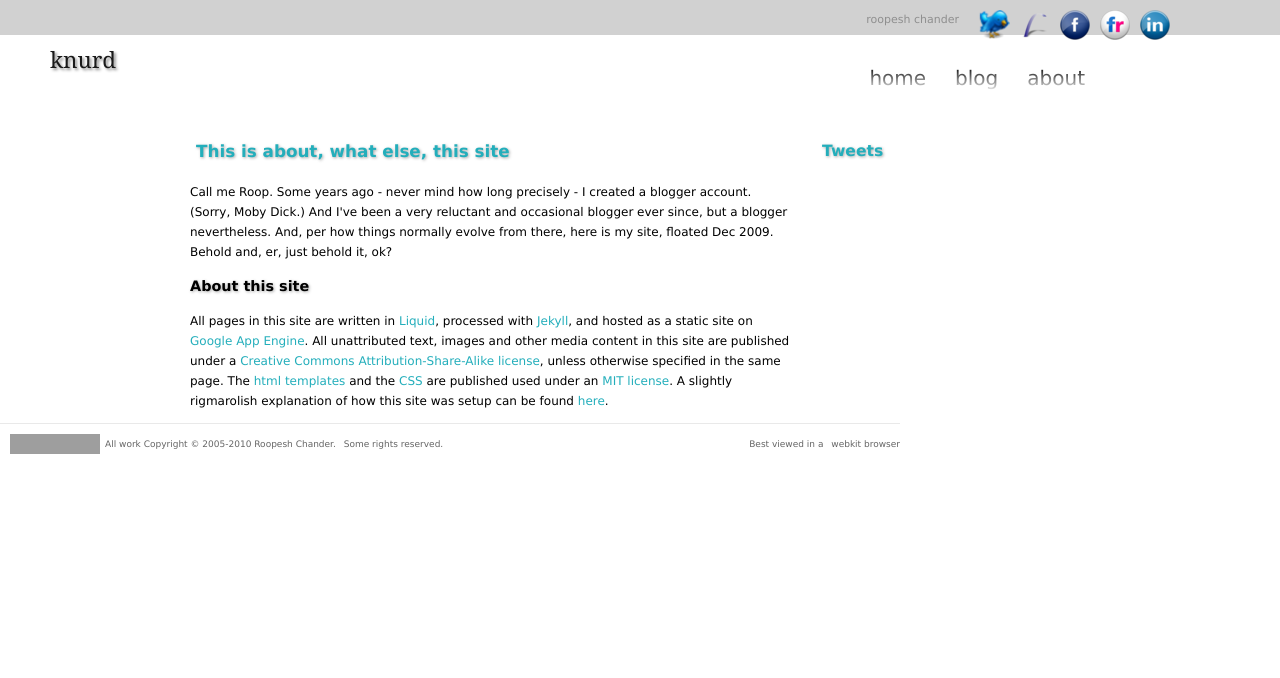
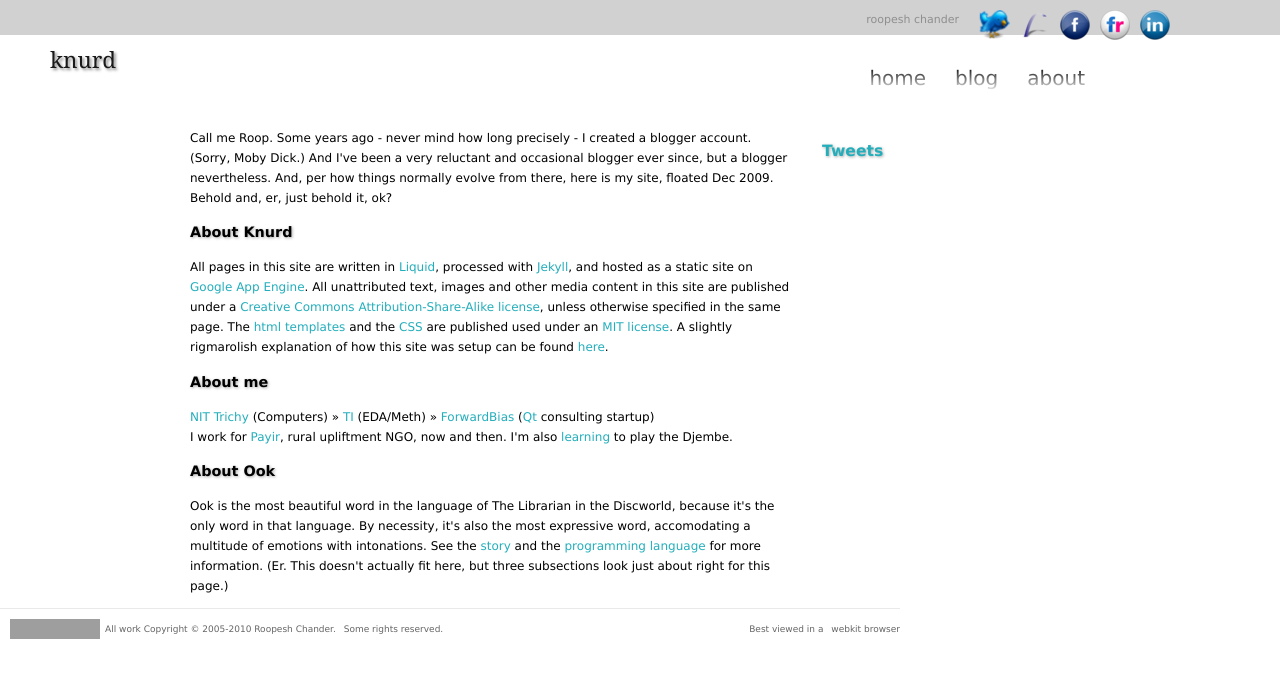
Before and after one commit to roop/roop.knurd.in-archive, a Jekyll site: the page built from about/index.html, in a window 1280 px wide and 900 px high. Shown: the top 678 px of the window. Built offline with Jekyll 4.4.1, drawn with Linux system fonts in a browser that asks for light colours; comment, search, counter and statistics services are not loaded; grey boxes are pictures that could not be loaded.

Commit message:
a brand new about page

```diff
--- a/about/index.html
+++ b/about/index.html
@@ -9,7 +9,6 @@ categories: about
 </div>
 
 <div id="chunk">
-    <h1>This is about, what else, this site</h1>
     <div class="stuff">
     <p>
         Call me Roop. Some years ago - never mind how long precisely - I
@@ -18,7 +17,7 @@ categories: about
         And, per how things normally evolve from there, here is my site,
         floated Dec 2009. Behold and, er, just behold it, ok?
     </p>
-    <h3>About this site</h3>
+    <h3>About Knurd</h3>
     <p>
         All pages in this site are written in
         <a href="http://liquidmarkup.org/">Liquid</a>,
@@ -36,5 +35,26 @@ categories: about
         explanation of how this site was setup can be found
         <a href="/about/making-of-knurd.html">here</a>.
     </p>
+    <h3>About me</h3>
+    <p>
+       <a href="http://nitt.org/">NIT Trichy</a> (Computers) »
+       <a href="http://ti.com/">TI</a> (EDA/Meth) »
+       <a href="http://forb.in/">ForwardBias</a> (<a href="http://qt.nokia.com/">Qt</a> consulting startup) <br/>
+        I work for <a href="http://payir.org/">Payir</a>, rural upliftment NGO,
+        now and then.
+        I'm also <a href="http://djembe.wikidot.com/">learning</a> to play the Djembe.
+    </p>
+    <h3>About Ook</h3>
+    <p>
+        Ook is the most beautiful word in the language of The Librarian in
+        the Discworld, because it's the only word in that language. By necessity,
+        it's also the most expressive word, accomodating a multitude of emotions
+        with intonations. See the
+        <a href="http://www.lspace.org/books/toc/toc-orangutan.html">story</a>
+        and the
+        <a href="http://www.dangermouse.net/esoteric/ook.html">programming language</a>
+        for more information.  (Er. This doesn't actually fit here, but
+        three subsections look just about right for this page.)
+    </p>
     </div>
 </div>
```
